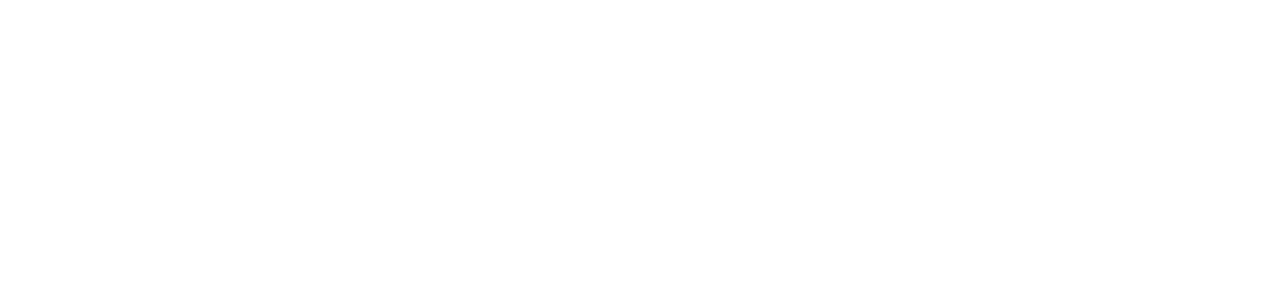
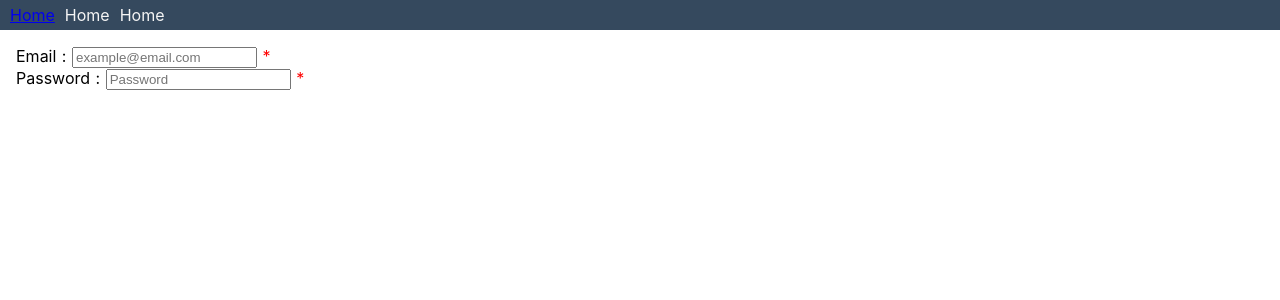
Before and after one commit to pathpi23/NuxtFtVueX, a Nuxt app: page /logIn in a window 1280 px wide. Before the commit this address had no page. Shown: the top 300 px of the page. Built offline with nearby package versions, Linux system fonts and the light colour scheme.

Commit message:
Vee-validate

```diff
--- /dev/null
+++ b/components/menuBar.vue
@@ -0,0 +1,46 @@
+<template>
+<div>
+
+  <ul>
+    <li><nuxt-link to="/">Home</nuxt-link></li>
+    <li>Home</li>
+    <li>Home</li>
+  </ul>
+</div>
+</template>
+
+<script>
+    export default {
+        name: "menuBar",
+      data() {
+
+      },
+      methods: {
+        handleChangepageClicked(userId) {
+          console.log(userId)
+          this.$router.push({
+            name: 'User-id',
+            params: {
+              id: userId,
+            },
+          })
+        },
+      },
+
+    }
+</script>
+
+<style scoped>
+
+  ul{
+    padding: 5px;
+    overflow: auto;
+    background: #35495e;
+  }
+  li{
+    display: inline;
+    background: #35495e;
+    color: #F5F5F5;
+    padding: 5px;
+  }
+</style>
--- a/nuxt.config.js
+++ b/nuxt.config.js
@@ -16,15 +16,15 @@ export default {
   head: {
     title: process.env.npm_package_name || '',
     meta: [
-      { charset: 'utf-8' },
-      { name: 'viewport', content: 'width=device-width, initial-scale=1' },
+      {charset: 'utf-8'},
+      {name: 'viewport', content: 'width=device-width, initial-scale=1'},
       {
         hid: 'description',
         name: 'description',
         content: process.env.npm_package_description || '',
       },
     ],
-    link: [{ rel: 'icon', type: 'image/x-icon', href: '/favicon.ico' }],
+    link: [{rel: 'icon', type: 'image/x-icon', href: '/favicon.ico'}],
   },
   /*
    ** Global CSS
@@ -34,7 +34,9 @@ export default {
    ** Plugins to load before mounting the App
    ** https://nuxtjs.org/guide/plugins
    */
-  plugins: [],
+  plugins: [
+    "~/plugins/vee-validate.js"
+  ],
   /*
    ** Auto import components
    ** See https://nuxtjs.org/api/configuration-components
@@ -51,7 +53,9 @@ export default {
     // Doc: https://axios.nuxtjs.org/usage
     '@nuxtjs/axios',
     '@nuxtjs/pwa',
-  ],
+  ]
+  ,
+
   /*
    ** Axios module configuration
    ** See https://axios.nuxtjs.org/options
@@ -61,5 +65,7 @@ export default {
    ** Build configuration
    ** See https://nuxtjs.org/api/configuration-build/
    */
-  build: {},
+  build: {
+    transpile: ["vee-validate/dist/rules"],
+  },
 }
--- a/package.json
+++ b/package.json
@@ -13,9 +13,11 @@
   },
   "dependencies": {
     "@nuxt/typescript-runtime": "^0.4.10",
+    "@nuxtjs/auth": "^4.9.1",
     "@nuxtjs/axios": "^5.11.0",
     "@nuxtjs/pwa": "^3.0.0-beta.20",
     "nuxt": "^2.13.0",
+    "vee-validate": "^3.3.5",
     "vuex": "^3.4.0"
   },
   "devDependencies": {
--- a/pages/index.vue
+++ b/pages/index.vue
@@ -1,12 +1,24 @@
 <template>
   <div>
-    <div>  Counter is : {{$store.state.counter }}</div>
+    <nuxt-link to="/login"> Login </nuxt-link>
+    <div>  Counter is : {{ $store.state.counter }}</div>
     <div> <button @click="increment"> Add data</button></div>
   </div>
 </template>
 <script>
   import { mapState } from 'vuex'
 export default {
+    data() {
+      return{
+
+      }
+    },
+  // router:{
+  //     routes:[{
+  //       path:'/login',
+  //       components:'/pages/login.vue'
+  //     }]
+  // },
   // fetch(context) is called by the server-side
   // and before instantiating the component
   fetch ({ store }) {
--- /dev/null
+++ b/pages/logIn.vue
@@ -0,0 +1,40 @@
+<template>
+  <div>
+    <menuBar/>
+    <div class="container">
+      <ValidationProvider rules="required|email" v-slot="{errors}">
+        Email : <input v-model="email" type="text" placeholder="example@email.com">
+        <span style="color:red">
+          *{{ errors[0] }}</span>
+      </ValidationProvider><br/>
+      <ValidationProvider rules="password" v-slot="{errors}">
+        Password : <input v-model="password" type="password" placeholder="Password">
+        <span style="color:red">
+          *{{ errors[0] }}</span>
+      </ValidationProvider>
+    </div>
+
+  </div>
+</template>
+<script>
+  import menuBar from '@/components/menuBar'
+  import { ValidationProvider } from 'vee-validate';
+
+  export default {
+    components: {
+      menuBar,ValidationProvider
+    },
+    data() {
+      return{
+        email:'',
+        password:''
+      }
+    }
+
+  }
+</script>
+<style>
+  .container{
+    padding: 1rem;
+  }
+</style>
--- /dev/null
+++ b/plugins/vee-validate.js
@@ -0,0 +1,15 @@
+import { extend } from "vee-validate";
+import { required } from "vee-validate/dist/rules";
+
+extend("required", {
+  ...required,
+  message: "required"
+});
+
+extend("email",
+  (value) => {
+    if(value.indexOf('@')!=-1){
+    return true
+  }
+    return 'expected @'
+})
```
Also changed, not shown: 1 other file (tests, documents, lock files or other folders).
